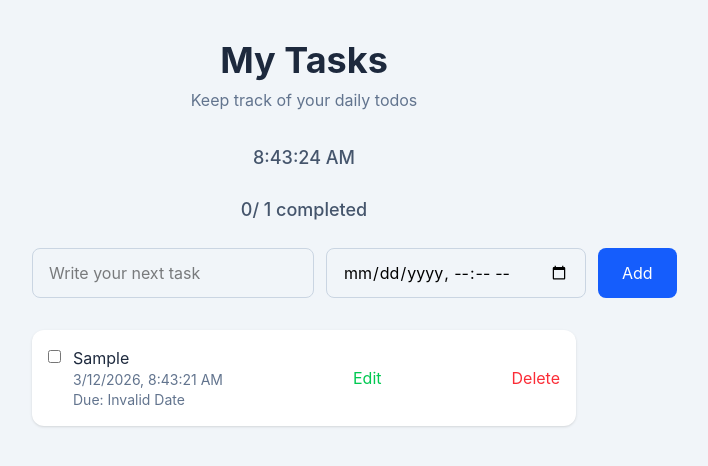
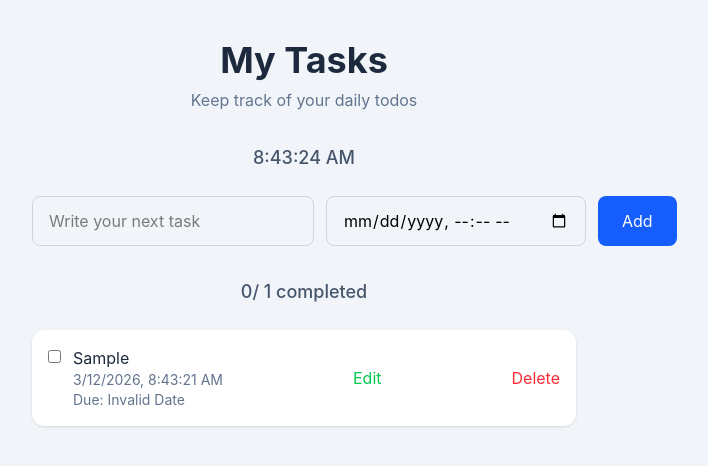
Before and after one commit to Prabigyakafle890/Todo, a React (Vite) app: page / in a window 1280 px wide. Both pictures are taken after typing "Sample" into the empty fields and a click on the button "Add". Shown: the top 466 px of the page, without its empty margins (336-1044 px from the left). Built offline with nearby package versions, Linux system fonts and the light colour scheme.

Commit message:
feat: enhanced completed tasks feature

```diff
--- a/src/App.tsx
+++ b/src/App.tsx
@@ -1,17 +1,16 @@
 import { useEffect, useState } from "react";
 import Header from "./components/ui/Header";
 import AddTodoForm from "./components/Todo/AddTodoForm";
-import type { TodoItem } from "./types";
+import type { TodoTask } from "./types";
 import { getTodos, saveTodos } from "./utils/storage";
 import DisplayTime from "./components/Todo/DisplayTime";
-import DisplayTodo from "./components/Todo/DisplayTodo";
+import DisplayTodos from "./components/Todo/DisplayTodos";
 
 function getRand() {
   return new Date().getTime().toString() + Math.floor(Math.random() * 1000000);
 }
 function App() {
-  const [todos, setTodos] = useState<TodoItem[]>(() => getTodos());
-
+  const [todos, setTodos] = useState<TodoTask[]>(() => getTodos());
   const addTodo = (title: string, deadline: Date) => {
     setTodos([
       ...todos,
@@ -24,10 +23,6 @@ function App() {
       },
     ]);
   };
-
-  const total_todos = todos.length;
-  const completed = todos.filter((todo) => todo.completed);
-  const completed_todos = completed.length;
 
   const toggleTodo = (id: string) => {
     const updatedTodos = todos.map((todo) => {
@@ -62,15 +57,8 @@ function App() {
       <div className="w-full max-w-xl px-4">
         <Header />
         <DisplayTime />
-
-        <div className="text-center mb-6">
-          <h2 className="text-lg text-slate-600 font-medium">
-            {completed_todos}/ {total_todos} completed
-          </h2>
-        </div>
-
         <AddTodoForm addTodo={addTodo} />
-        <DisplayTodo
+        <DisplayTodos
           todos={todos}
           toggleTodo={toggleTodo}
           deleteTodo={deleteTodo}
--- a/src/components/Todo/DisplayTodo.tsx
+++ b/src/components/Todo/DisplayTodos.tsx
@@ -1,18 +1,18 @@
 import type {
-  TodoItem,
+  TodoTask,
   ToggleProps,
   DeleteProps,
   EditProps,
 } from "../../types";
-import TodoItems from "./TodoItem";
+import TodoItem from "./TodoItem";
 
-export default function DisplayTodo({
+export default function DisplayTodos({
   todos,
   toggleTodo,
   deleteTodo,
   editTodo,
 }: {
-  todos: TodoItem[];
+  todos: TodoTask[];
   toggleTodo: ToggleProps;
   deleteTodo: DeleteProps;
   editTodo: EditProps;
@@ -22,11 +22,21 @@ export default function DisplayTodo({
       <p className="text-center text-slate-500 mt-6">Nothing to do yet!</p>
     );
   }
+  const total_todos = todos.length;
+  const completed = todos.filter((todo) => todo.completed);
+  const completed_todos = completed.length;
+
 
   return (
+    <div>
+        <div className="text-center mb-6">
+          <h2 className="text-lg text-slate-600 font-medium">
+            {completed_todos}/ {total_todos} completed
+          </h2>
+        </div>
     <ul className="space-y-3">
       {todos.map((todo) => (
-        <TodoItems
+        <TodoItem
           key={todo.id}
           todo={todo}
           toggleTodo={toggleTodo}
@@ -35,5 +45,6 @@ export default function DisplayTodo({
         />
       ))}
     </ul>
+    </div>
   );
 }
```
